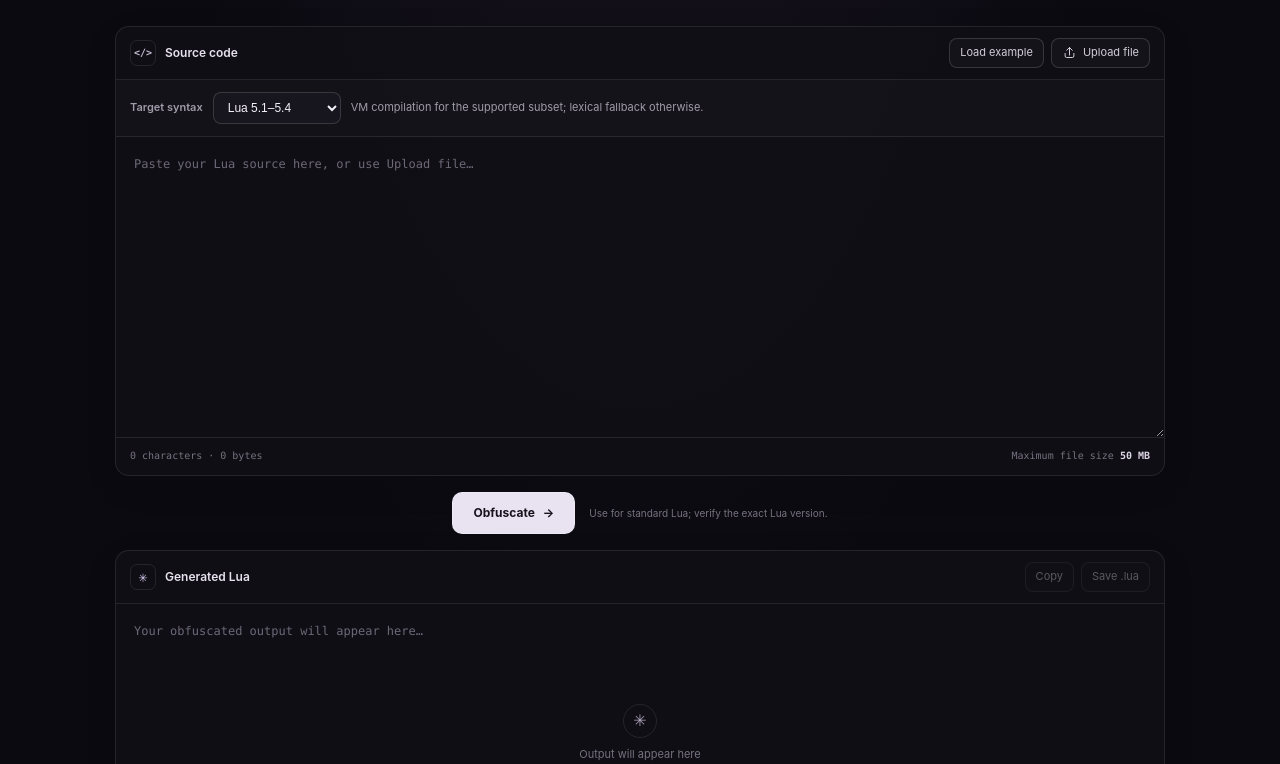
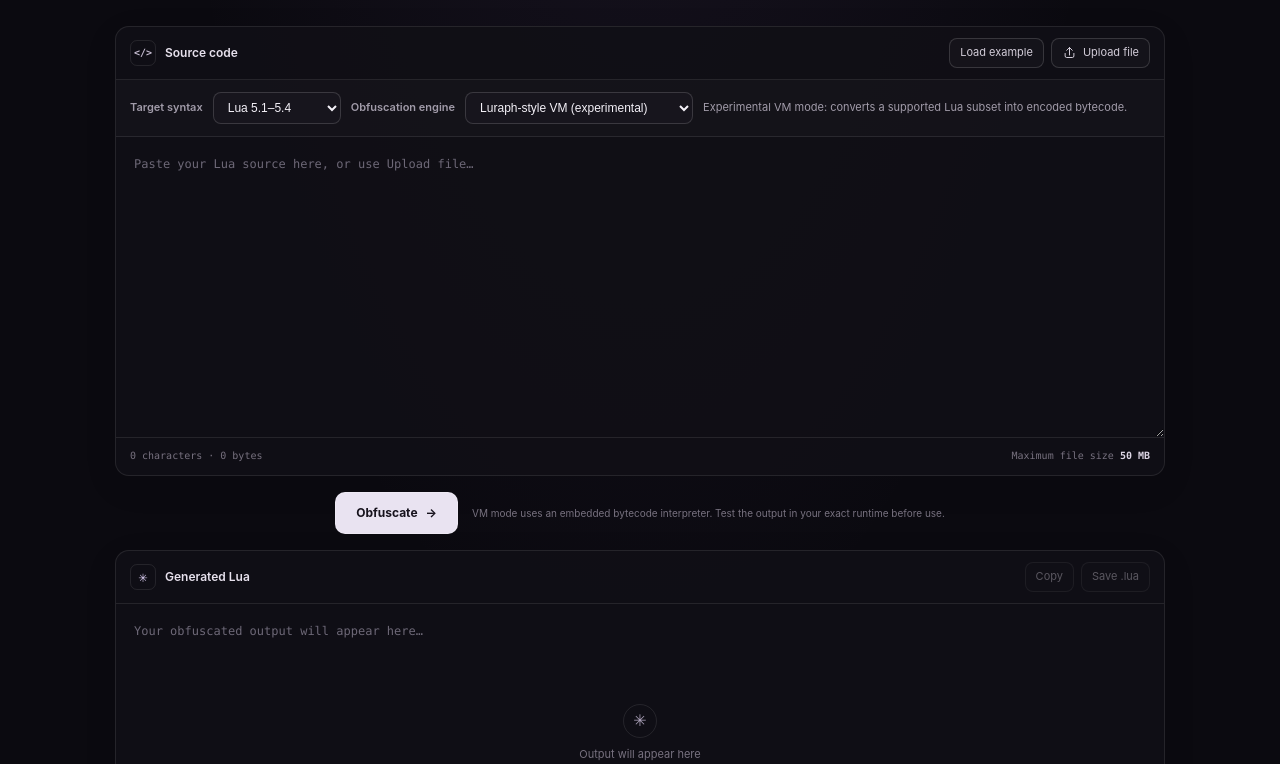
Before and after one commit to jixyuk12nh-maker/obfuscation, a website: page public/index.html in a window 1280 px wide. Shown: the part 336-1100 px from the top of the page. Drawn offline with Linux system fonts and the light colour scheme.

Commit message:
Add files via upload

```diff
--- a/public/app.js
+++ b/public/app.js
@@ -2,6 +2,7 @@ const MAX_FILE_SIZE = 50 * 1024 * 1024;
 
 const sourceEl = document.querySelector("#source");
 const languageModeEl = document.querySelector("#languageMode");
+const obfuscationModeEl = document.querySelector("#obfuscationMode");
 const languageHintEl = document.querySelector("#languageHint");
 const compileHintEl = document.querySelector("#compileHint");
 const outputEl = document.querySelector("#output");
@@ -133,6 +134,12 @@ async function loadFile(file) {
     }
 }
 
+
+obfuscationModeEl?.addEventListener("change", () => {
+    updateLanguageHint();
+    setStatus("Ready");
+});
+
 sourceEl.addEventListener("input", () => {
     clearOutput();
     updateCounts();
@@ -224,12 +231,17 @@ sourceDropzone.addEventListener("drop", async event => {
 });
 
 function updateLanguageHint() {
-    if (languageModeEl.value === "luau") {
-        languageHintEl.textContent = "Luau syntax-preserving lexical obfuscation; no VM conversion.";
-        compileHintEl.textContent = "Use for Roblox Luau, including Luau-only syntax.";
+    if (obfuscationModeEl?.value === "vm") {
+        languageHintEl.textContent = "Experimental VM mode: converts a supported Lua subset into encoded bytecode.";
+        compileHintEl.textContent = languageModeEl.value === "luau"
+            ? "VM mode supports only a limited Luau-compatible subset; typed Luau, varargs, and many Roblox constructs are not supported yet."
+            : "VM mode uses an embedded bytecode interpreter. Test the output in your exact runtime before use.";
+    } else if (languageModeEl.value === "luau") {
+        languageHintEl.textContent = "Compatibility mode preserves broad Luau syntax; no VM conversion.";
+        compileHintEl.textContent = "Use for Roblox Luau syntax including type annotations and compound assignments.";
     } else {
-        languageHintEl.textContent = "VM compilation for the supported subset; lexical fallback otherwise.";
-        compileHintEl.textContent = "Use for standard Lua; verify the exact Lua version.";
+        languageHintEl.textContent = "Compatibility mode preserves broad Lua syntax; no VM conversion.";
+        compileHintEl.textContent = "Use for standard Lua when broad syntax compatibility matters.";
     }
     clearOutput();
 }
@@ -260,7 +272,8 @@ compileBtn.addEventListener("click", async () => {
             },
             body: JSON.stringify({
                 source: sourceEl.value,
-                language: languageModeEl.value
+                language: languageModeEl.value,
+                mode: obfuscationModeEl?.value || "compatibility"
             })
         });
 
--- a/public/index.html
+++ b/public/index.html
@@ -68,6 +68,11 @@
             <option value="lua">Lua 5.1–5.4</option>
             <option value="luau">Roblox Luau</option>
           </select>
+          <label for="obfuscationMode">Obfuscation engine</label>
+          <select id="obfuscationMode" aria-label="Obfuscation engine">
+            <option value="vm">Luraph-style VM (experimental)</option>
+            <option value="compatibility">Compatibility (Lua/Luau)</option>
+          </select>
           <span id="languageHint">VM compilation where supported; lexical fallback otherwise.</span>
         </div>
 
```
